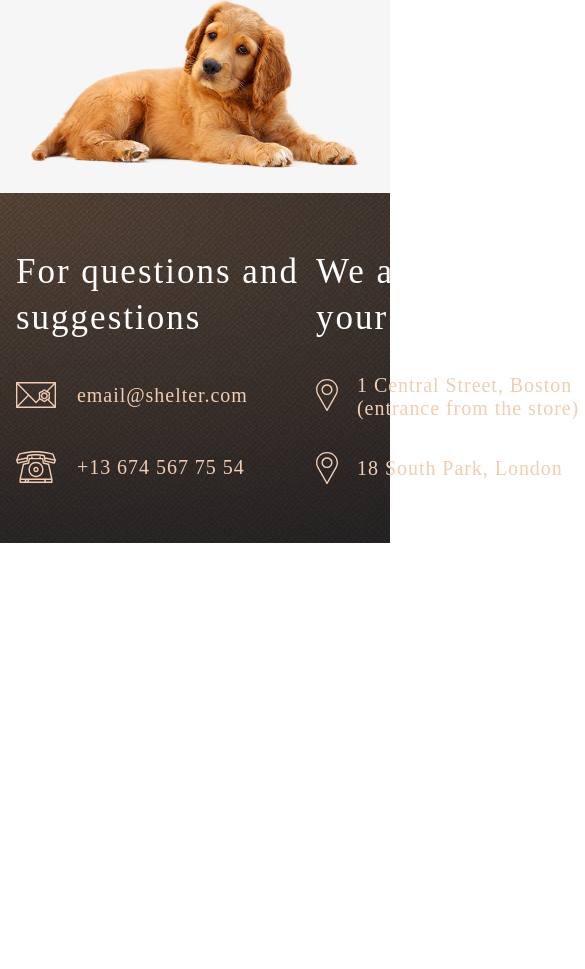
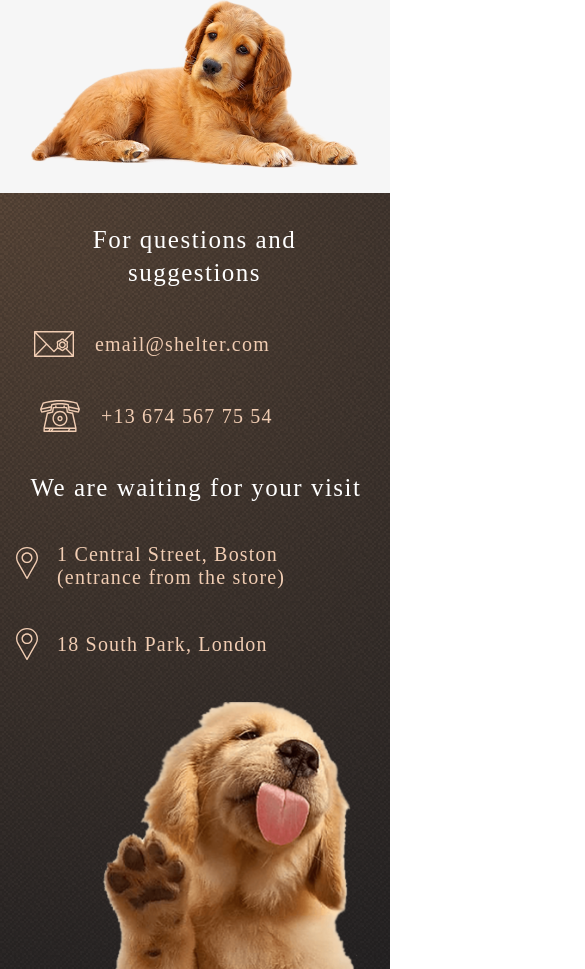
Before and after one commit to skayer81/shelter, a website built with Vite: page Shelter/index.html in a window 390 px wide. Shown: the part 3568-4537 px from the top of the page, 585 px wide, since content can reach past the window. Before the commit the page ends 4111 px from the top, so only its background shows below. Built offline with nearby package versions, Linux system fonts and the light colour scheme; files whose address does not match are found by name; a web font is replaced by a local one.

Commit message:
feat: add footer style

```diff
--- a/Shelter/src/style/pages/footer.scss
+++ b/Shelter/src/style/pages/footer.scss
@@ -6,10 +6,49 @@
     background:
         url("/backgrounds/background.png"),
         radial-gradient(237.5% 111.8% at 0% 0%, rgb(91, 72, 58) 0%, rgb(38, 36, 37) 100%);
+    .container {
+        justify-content: space-between;
+        flex-wrap: wrap;
+        @media screen and (max-width: 1030px) {
+            justify-content: center;
+            column-gap: 39px;
+        }
+    }
     .contacts {
         width: 439px;
         padding-top: 56px;
         margin-bottom: 20px;
+        &:first-child {
+            @media screen and (max-width: 600px) {
+                padding-left: 18px;
+                li:last-child {
+                    padding-left: 6px;
+                }
+            }
+        }
+
+        &:nth-child(2) {
+            .title {
+                @media screen and (max-width: 600px) {
+                    margin-left: -18px;
+                    padding-left: 30px;
+                    margin-top: -51px;
+                    margin-bottom: 33px;
+                    li:last-child {
+                        padding-left: 6px;
+                    }
+                    //  }
+                }
+            }
+            .link {
+                @media screen and (max-width: 600px) {
+                    margin-bottom: 39px;
+                }
+            }
+        }
+        @media screen and (max-width: 1030px) {
+            padding-top: 31px;
+        }
     }
     .link {
         display: block;
@@ -38,6 +77,9 @@
         &:hover {
             color: $colorLightL;
         }
+        @media screen and (max-width: 600px) {
+            letter-spacing: 1.2px;
+        }
     }
     .title {
         color: $colorLightXL;
@@ -53,6 +95,27 @@
         // mask-repeat: no-repeat;
         // background-color: red;
         //  filter: hue-rotate(90deg);
+        @media screen and (max-width: 600px) {
+            // padding-top: 31px;
+            //styleName: h3-mobile;
+            //font-family: Georgia;
+            font-size: 25px;
+            line-height: 32.5px;
+
+            text-align: center;
+            width: auto;
+            letter-spacing: 1.5px;
+            // margin-left: -18px;
+            padding-left: 24px;
+            padding-right: 10px;
+            &:first-child {
+                margin-left: -33px;
+            }
+            &:last-child {
+                margin-left: -18px;
+                padding-left: 40px;
+            }
+        }
     }
 
     .footer-back {
@@ -61,6 +124,17 @@
         background-position-y: bottom;
         background-position-x: right;
         background-image: url("/backgrounds/footer-puppy.png");
+        @media screen and (max-width: 1030px) {
+            height: 314px;
+            margin-left: -22px;
+        }
+        @media screen and (max-width: 600px) {
+            height: 267px;
+            margin-left: -22px;
+            margin-top: -17px;
+            width: 97%;
+            background-size: contain;
+        }
     }
     .place {
         background-image: url("/contactsIcons/pin.svg");
```
